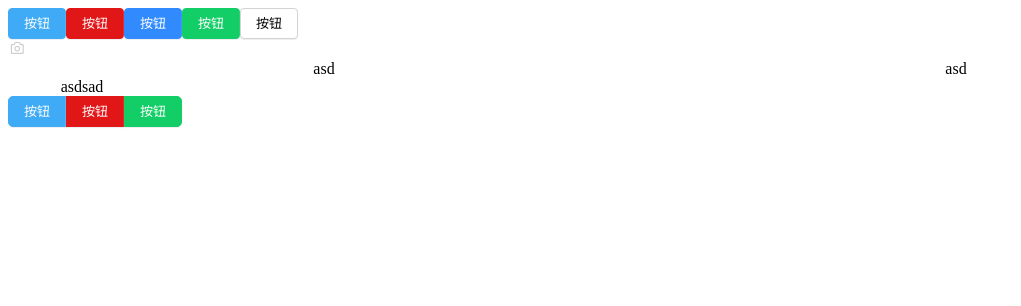
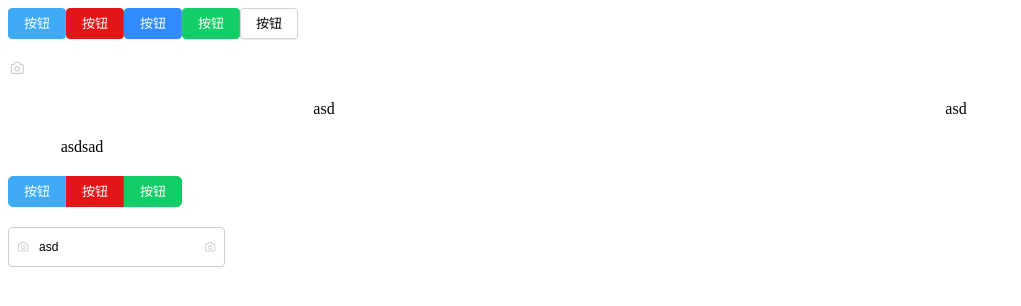
Before and after one commit to imax-ui/imax-ui, a Vue app: page / in a window 1280 px wide. Shown: the top 306 px of the page, without its empty margins (0-1021 px from the left). Built offline with nearby package versions, Linux system fonts and the light colour scheme.

Commit message:
File rename and add input

```diff
--- a/packages/components/button-group/buttonGroup.vue
+++ b/packages/components/button-group/buttonGroup.vue
@@ -1,6 +1,6 @@
 <script>
 export default {
-  name: 'iButtonGroup',
+  name: 'i-button-group',
   render(h) {
     return h('div', {
       class: 'imax__button--group'
--- a/packages/components/button/button.vue
+++ b/packages/components/button/button.vue
@@ -20,7 +20,7 @@
 
 <script>
 export default {
-  name: 'iButton',
+  name: 'i-button',
   props: {
     type: {
       type: String,
--- a/packages/components/col/col.vue
+++ b/packages/components/col/col.vue
@@ -1,6 +1,6 @@
 <script>
 export default {
-  name: 'iCol',
+  name: 'i-col',
   props: {
     tag: {
       type: String,
--- a/packages/components/icon/icon.vue
+++ b/packages/components/icon/icon.vue
@@ -4,7 +4,7 @@
 
 <script>
 export default {
-  name: 'icon',
+  name: 'i-icon',
   props: {
     type: {
       type: String,
--- /dev/null
+++ b/packages/components/input/index.js
@@ -0,0 +1,12 @@
+/**
+ * @author choo
+ * Date: 19/01/08
+ */
+
+import Input from './input.vue';
+
+Input.install = function(Vue) {
+  Vue.component(Input.name, Input);
+}
+
+export default Input;
--- /dev/null
+++ b/packages/components/input/input.vue
@@ -0,0 +1,97 @@
+<template>
+  <div
+    class="imax__input"
+    :class="{
+      'imax__input--prefix': isPrefix,
+      'imax__input--suffix': isSuffix,
+    }"
+    :style="{ fontSize: inputFontSize }">
+    <div class="imax__input--prefix-inner" v-if="isPrefix">
+      <i :class="[`imax-icon imax-icon-${prefixIcon}`]"></i>
+    </div>
+    <input
+      :value="value"
+      class="imax__input--inner"
+      :class="[
+        {
+          'imax__input--disabled': disabled
+        }
+      ]"
+      :type="type"
+      :placeholder="placeholder"
+      :disabled="disabled"
+      @input="handleInput"
+      @focus="handleFocus"
+      @blur="handleBlur">
+    <div class="imax__input--suffix-inner" v-if="isSuffix">
+      <i :class="[`imax-icon imax-icon-${suffixIcon}`]"></i>
+    </div>
+  </div>
+</template>
+
+<script>
+export default {
+  name: 'i-input',
+  props: {
+    value: {
+      type: String,
+      default: ''
+    },
+    type: {
+      type: String,
+      default: 'text'
+    },
+    size: {
+      type: String
+    },
+    placeholder: {
+      type: String,
+      default: "请输入内容"
+    },
+    fontSize: {
+      type: [Number, String],
+      default: 12
+    },
+    disabled: {
+      type: Boolean,
+      default: false
+    },
+    prefixIcon: {
+      type: String
+    },
+    suffixIcon: {
+      type: String
+    }
+  },
+  computed: {
+    inputFontSize() {
+      const type = Object.prototype.toString.call(this.fontSize);
+      if (type === "[object Number]") {
+        return `${this.fontSize}px`
+      }
+      else {
+        return this.fontSize;
+      }
+    },
+    isPrefix() {
+      return this.prefixIcon && this.prefixIcon !== '';
+    },
+    isSuffix() {
+      return this.suffixIcon && this.suffixIcon !== '';
+    }
+  },
+  methods: {
+    handleInput(e) {
+      const value = e.target.value;
+      if (value === this.value) return;
+      this.$emit('input', value);
+    },
+    handleFocus() {
+      this.$emit('focus');
+    },
+    handleBlur() {
+      this.$emit('blur');
+    }
+  }
+};
+</script>
--- a/packages/components/row/row.vue
+++ b/packages/components/row/row.vue
@@ -1,6 +1,6 @@
 <script>
 export default {
-  name: 'iRow',
+  name: 'i-row',
   props: {
     tag: {
       type: String,
--- /dev/null
+++ b/packages/themes/components/input.scss
@@ -0,0 +1,82 @@
+/*
+ * author: choo
+ * row style
+ **/
+
+.imax__input {
+  display: inline-block;
+  position: relative;
+}
+
+.imax__input--inner {
+  -webkit-appearance: none;
+  background-color: #fff;
+  background-image: none;
+  border-radius: 4px;
+  border: 1px solid #ccc;
+  box-sizing: border-box;
+  display: inline-block;
+  font-size: inherit;
+  height: 40px;
+  line-height: 40px;
+  outline: none;
+  padding: 0 15px;
+  transition: border-color .2s cubic-bezier(.645,.045,.355,1);
+  width: 100%;
+  &:focus {
+    border-color: $color-primary;
+  }
+}
+
+/* disabled
+-------------------------- */
+.imax__input--inner[disabled]{
+  color: #c3cbd6;
+  background-color: #f7f7f7;
+  border-color: #d7dde4;
+  cursor: not-allowed;
+}
+
+/* preiex
+-------------------------- */
+.imax__input--prefix {
+  .imax__input--inner {
+    padding-left: 30px;
+  }
+  .imax__input--prefix-inner {
+    position: absolute;
+    transform: translateY(-50%);
+    top: 50%;
+    left: 0px;
+    height: 100%;
+    width: 30px;
+    text-align: center;
+    .imax-icon {
+      height: 100%;
+      line-height: 40px;
+      color: #ccc;
+    }
+  }
+}
+
+/* suffix
+-------------------------- */
+.imax__input--suffix {
+  .imax__input--inner {
+    padding-right: 30px;
+  }
+  .imax__input--suffix-inner {
+    position: absolute;
+    transform: translateY(-50%);
+    top: 50%;
+    right: 0px;
+    height: 100%;
+    width: 30px;
+    text-align: center;
+    .imax-icon {
+      height: 100%;
+      line-height: 40px;
+      color: #ccc;
+    }
+  }
+}
--- a/packages/themes/index.scss
+++ b/packages/themes/index.scss
@@ -5,3 +5,4 @@
 @import './components//buttonGroup.scss';
 @import './components/row.scss';
 @import './components/col.scss';
+@import './components//input.scss';
--- a/src/App.vue
+++ b/src/App.vue
@@ -1,32 +1,35 @@
 <template>
   <div id="app">
-    <iButton type="primary">按钮</iButton>
-    <iButton type="danger">按钮</iButton>
-    <iButton type="info">按钮</iButton>
-    <iButton type="success">按钮</iButton>
-    <iButton>按钮</iButton>
-    <div>
-      <icon type="camera" color="#ccc" size="18px"/>
+    <i-button type="primary">按钮</i-button>
+    <i-button type="danger">按钮</i-button>
+    <i-button type="info">按钮</i-button>
+    <i-button type="success">按钮</i-button>
+    <i-button>按钮</i-button>
+    <div class="group">
+      <i-icon type="camera" color="#ccc" size="18px"/>
     </div>
-    <div>
-      <iRow justify="space-around">
+    <div class="group">
+      <i-row justify="space-around">
         <div>asd</div>
         <div>asd</div>
-      </iRow>
+      </i-row>
     </div>
-    <div>
+    <div class="group">
       <i-row>
         <i-col :col="8" :offset="1">
           asdsad
         </i-col>
       </i-row>
     </div>
-    <div>
+    <div class="group">
       <i-button-group>
-        <iButton type="primary">按钮</iButton>
-        <iButton type="danger">按钮</iButton>
-        <iButton type="success">按钮</iButton>
+        <i-button type="primary">按钮</i-button>
+        <i-button type="danger">按钮</i-button>
+        <i-button type="success">按钮</i-button>
       </i-button-group>
+    </div>
+    <div class="group">
+      <i-input :value="inputModel" prefix-icon="camera" suffix-icon="camera" type="text" />
     </div>
   </div>
 </template>
@@ -34,6 +37,17 @@
 <script>
 
 export default {
-  name: 'app'
+  name: 'app',
+  data() {
+    return {
+      inputModel: 'asd'
+    }
+  }
 }
 </script>
+
+<style lang="scss" scoped>
+.group {
+  margin: 20px 0;
+}
+</style>
```
Also changed, not shown: packages/index.js (+5 -2 lines), 1 other file (tests, documents, lock files or other folders).
